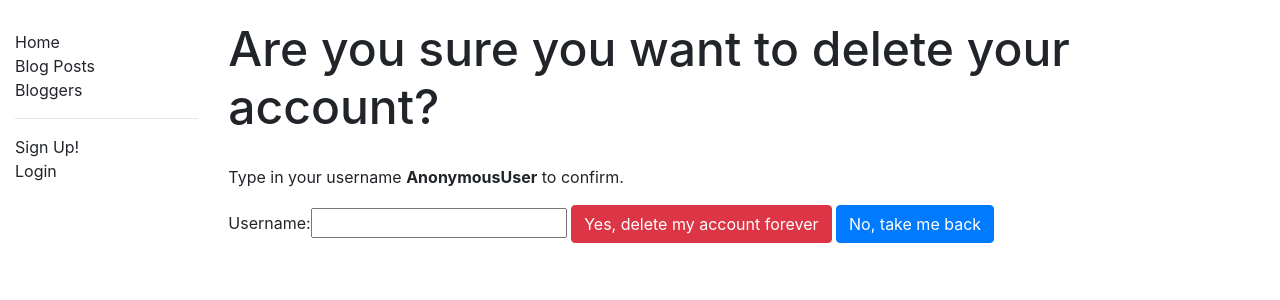
After one commit to kaxmoglan/miniblog, a Django app: page /blog/blogger/delete/ in a window 1280 px wide. The commit adds this page. Shown: the top 300 px of the page. Run offline with Django 3.2, Linux system fonts and the light colour scheme; some libraries are stand-ins or nearby versions.

Commit message:
delete user infrastructure completed

```diff
--- a/blog/forms.py
+++ b/blog/forms.py
@@ -17,3 +17,6 @@ class BloggerSignUpForm(forms.ModelForm):
   class Meta:
     model = Blogger
     fields = ('first_name', 'last_name', 'nickname', 'bio',)
+
+class DeleteUser(forms.Form):
+  username = forms.CharField()
--- a/blog/static/css/styles.css
+++ b/blog/static/css/styles.css
@@ -137,3 +137,11 @@ h3 {
     display: block;
     margin-bottom: 1rem;
 }
+
+#quick-link {
+    margin-top: 2.8rem;
+}
+
+#quick-link-line {
+    margin-right: 85%;
+}
--- a/blog/templates/base.html
+++ b/blog/templates/base.html
@@ -20,7 +20,7 @@
                         <li><a href="{% url 'blogger-list' %}">Bloggers</a></li>
                         <hr>
                         {% if user.is_authenticated %}
-                            <li><strong>{% if blogger.nickname %}{{user.blogger.nickname}}{% else %}{{user.username}}{% endif %}</strong></li>
+                            <li><strong>{% if user.blogger.nickname %}{{user.blogger.nickname}}{% else %}{{user.username}}{% endif %}</strong></li>
                             <hr>
                             {% if user.blogger.nickname %}
                                 <li><a href="{% url 'blogger-detail' user.blogger.pk %}">My Profile</a></li>
--- /dev/null
+++ b/blog/templates/blog/blogger_delete.html
@@ -0,0 +1,15 @@
+{% extends 'base.html' %}
+
+{% block title %}Delete User: {{user}}?{% endblock title %}
+
+{% block content %}
+    <h1>Are you sure you want to delete your account?</h1>
+    <p>Type in your username <strong>{{user}}</strong> to confirm.</p>
+
+    <form action="" method='post'>
+        {% csrf_token %}
+        {{form}}
+        <button type="submit" class='btn btn-danger'>Yes, delete my account forever</button>
+        <a href="{% url 'blogger-detail' user.blogger.pk %}" class='btn btn-primary'>No, take me back</a>
+    </form>
+{% endblock content %}
--- a/blog/templates/blog/blogger_detail.html
+++ b/blog/templates/blog/blogger_detail.html
@@ -9,7 +9,7 @@
     <p class='blogger-post-list'>
         {{ blogger.bio }}
     </p>
-    {% if user.pk == blogger.pk %}
+    {% if user.blogger.pk == blogger.pk %}
         <div class="edit-bio-btn-container">
             <a class='btn btn-sm btn-primary' href="{% url 'blogger-update' blogger.pk %}">Edit Bio</a>
         </div>
--- a/blog/templates/blog/blogger_register.html
+++ b/blog/templates/blog/blogger_register.html
@@ -12,7 +12,7 @@
         <form action="" method="post" class='blogger-form'>
             {% csrf_token %}
             {{ form.as_p }}
-            <button type='submit' class='btn btn-primary'>Update</button>
+            <button type='submit' class='btn btn-success'>Create Profile</button>
         </form>
     {% endif %}
 {% endblock %}
--- a/blog/urls.py
+++ b/blog/urls.py
@@ -30,4 +30,5 @@ urlpatterns = [
 
     path('register/', views.register, name='register'),
     path('blogger/create/', views.blogger_sign_up, name='blogger-create'),
+    path('blogger/delete/', views.delete_user, name='blogger-delete'),
 ]
--- a/blog/views.py
+++ b/blog/views.py
@@ -1,4 +1,4 @@
-from django.shortcuts import render, get_object_or_404
+from django.shortcuts import render, get_object_or_404, redirect
 from django.forms import ModelForm
 from django.views.generic import CreateView, UpdateView, DeleteView, ListView, DetailView
 from django.contrib.auth.mixins import LoginRequiredMixin, PermissionRequiredMixin
@@ -96,6 +96,9 @@ def blog_detail(request, pk):
 
     return render(request, 'blog/blogpost_detail.html', context=context)
 
+"""
+SIGN UP AND CREATE PROFILE
+"""
 
 from django.contrib.auth import login, authenticate
 from django.contrib.auth.forms import UserCreationForm
@@ -106,12 +109,14 @@ def register(response):
 
     if response.method == 'POST':
         form = UserCreationForm(response.POST)
+
         if form.is_valid():
             user = form.save()
             group = Group.objects.get(name='Blogger')
             user.groups.add(group)
 
-            url = reverse('blogger-create')
+            # Redirect to profile login
+            url = reverse('login')
             return HttpResponseRedirect(url)
     else:
         form = UserCreationForm
@@ -146,3 +151,27 @@ def blogger_sign_up(request):
     }
 
     return render(request, 'blog/blogger_register.html', context=context)
+
+
+"""
+DELETE PROFILE
+"""
+
+from .forms import DeleteUser
+
+def delete_user(request):
+    if request.method == 'POST':
+        form = DeleteUser(request.POST)
+
+        if form.is_valid():
+            delete_user = User.objects.get(username=form.cleaned_data['username'])
+            if delete_user == request.user:
+                delete_user.delete()
+                url = reverse('home')
+                return HttpResponseRedirect(url)
+    else:
+        form = DeleteUser()
+
+    context = {'form': form}
+
+    return render(request, 'blog/blogger_delete.html', context=context)
```
Also changed, not shown: blog/templates/home.html (+18 -2 lines).
